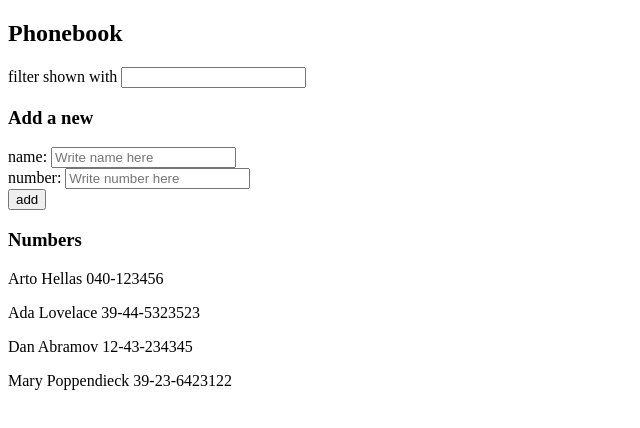
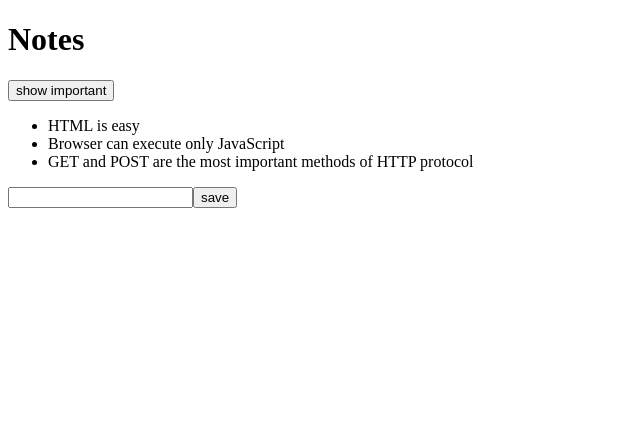
Before and after one commit to Newchxppa/fullstackopen, a React (Vite) app in the folder part2Folder/part2/: page / in a window 1280 px wide. Shown: the top 428 px of the page, without its empty margins (0-640 px from the left). Built offline with nearby package versions, Linux system fonts and the light colour scheme; data requests are answered from the project's data file.

Commit message:
Implemented the notes app to pull data from a local JSON Server.

```diff
--- /dev/null
+++ b/part2Folder/part2/db.json
@@ -0,0 +1,19 @@
+{
+  "notes": [
+    {
+      "id": "1",
+      "content": "HTML is easy",
+      "important": true
+    },
+    {
+      "id": "2",
+      "content": "Browser can execute only JavaScript",
+      "important": false
+    },
+    {
+      "id": "3",
+      "content": "GET and POST are the most important methods of HTTP protocol",
+      "important": true
+    }
+  ]
+}
--- a/part2Folder/part2/package.json
+++ b/part2Folder/part2/package.json
@@ -7,9 +7,11 @@
     "dev": "vite",
     "build": "vite build",
     "lint": "eslint .",
-    "preview": "vite preview"
+    "preview": "vite preview",
+    "server": "json-server -p 3001 db.json"
   },
   "dependencies": {
+    "axios": "^1.16.1",
     "react": "^19.2.6",
     "react-dom": "^19.2.6"
   },
@@ -22,6 +24,7 @@
     "eslint-plugin-react-hooks": "^7.1.1",
     "eslint-plugin-react-refresh": "^0.5.2",
     "globals": "^17.6.0",
+    "json-server": "^1.0.0-beta.15",
     "vite": "^8.0.12"
   }
 }
--- a/part2Folder/part2/src/App.jsx
+++ b/part2Folder/part2/src/App.jsx
@@ -1,63 +1,62 @@
-import { useState } from 'react'
-import Persons from './components/Persons'
-import PersonForm from './components/PersonForm'
-import Filter from './components/Filter'
+import { useState, useEffect } from 'react'
+import axios from 'axios'
+import Note from './components/Note'
+
+
+const App = () => {
+  const [notes, setNotes] = useState([])
+  const [newNote, setNewNote] = useState('')
+  const [showAll, setShowAll] = useState(true)
+
+
+  const hook = () => {
+    console.log('effect')
+    axios
+      .get('http://localhost:3001/notes')
+      .then(response => {
+        console.log('promise fulfilled')
+        setNotes(response.data)
+      })
+  }
+  useEffect(hook, []);
+  console.log('render', notes.length, 'notes')
 
 
 
-const App = () => {
-  const [persons, setPersons] = useState([
-    { name: 'Arto Hellas', number: '040-123456', id: 1 },
-    { name: 'Ada Lovelace', number: '39-44-5323523', id: 2 },
-    { name: 'Dan Abramov', number: '12-43-234345', id: 3 },
-    { name: 'Mary Poppendieck', number: '39-23-6423122', id: 4 }
-  ])
-  const [newName, setNewName] = useState('')
-  const [newNumber, setNewNumber] = useState('')
-  const addInfo = (event) => {
+  const addNote = (event) => {
     event.preventDefault()
-    const personToAdd = {
-      name: newName,
-      number: newNumber
+    const noteObject = {
+      content: newNote,
+      important: Math.random() > 0.5,
+      id: String(notes.length + 1),
     }
-    const list = persons.filter(person => {
-      return person.name.toLowerCase() === personToAdd.name.toLowerCase()
-    })
-    if(list.length != 0){
-      alert(`${newName} is already added to the phonebook`);
-    }
-    else{
-      setPersons(persons.concat(personToAdd))
-      setNewName('')
-      setNewNumber('')
-    }
+    setNotes(notes.concat(noteObject));
+    setNewNote('')
   }
-  const handleNameChange = (event) => {
-    setNewName(event.target.value)
+  const handleNoteChange = (event) => {
+    setNewNote(event.target.value);
   }
-  const handlePhoneChange = (event) => {
-    setNewNumber(event.target.value)
-  }
-  const filterName = (event) => {
-    setSearchName(event.target.value);
-  }
-  const [searchName, setSearchName] = useState('');
-
+  const notesToShow = showAll ? notes : notes.filter(note => note.important);
   return (
     <div>
-      <h2>Phonebook</h2>
+      <h1>Notes</h1>
+      <div>
+        <button onClick={() => setShowAll(!showAll)}>
+          show {showAll ? 'important' : 'all'}
+        </button>
+      </div>
+      <ul>
+        {notesToShow.map(note =>
+          <Note key={note.id} note={note} />
+        )}
+      </ul>
+      <form onSubmit={addNote}>
+        <input value={newNote} onChange={handleNoteChange} />
+        <button type="submit">save</button>
+      </form>
+    </div>
 
-      <Filter value={searchName} people={persons} filter={filterName}  />
+  )
 
-      <h3>Add a new</h3>
-      <PersonForm submit={addInfo} valueName={newName} changeName={handleNameChange} valueNum={newNumber} changeNum={handlePhoneChange}/>
-
-
-      <h3>Numbers</h3>
-      <Persons persons={persons} />
-
-    </div>
-  )
 }
-
 export default App
--- a/part2Folder/part2/src/main.jsx
+++ b/part2Folder/part2/src/main.jsx
@@ -1,5 +1,11 @@
 import ReactDOM from 'react-dom/client'
 import App from './App'
+
+
+ReactDOM.createRoot(document.getElementById("root")).render(<App />)
+
+
+
 
 const notes = [
   {
@@ -19,6 +25,6 @@
   }
 ]
 
-ReactDOM.createRoot(document.getElementById('root')).render(
-  <App notes={notes} />
-)
+// ReactDOM.createRoot(document.getElementById('root')).render(
+//   <App notes={notes} />
+// )
```
Also changed, not shown: 1 other file (tests, documents, lock files or other folders).
